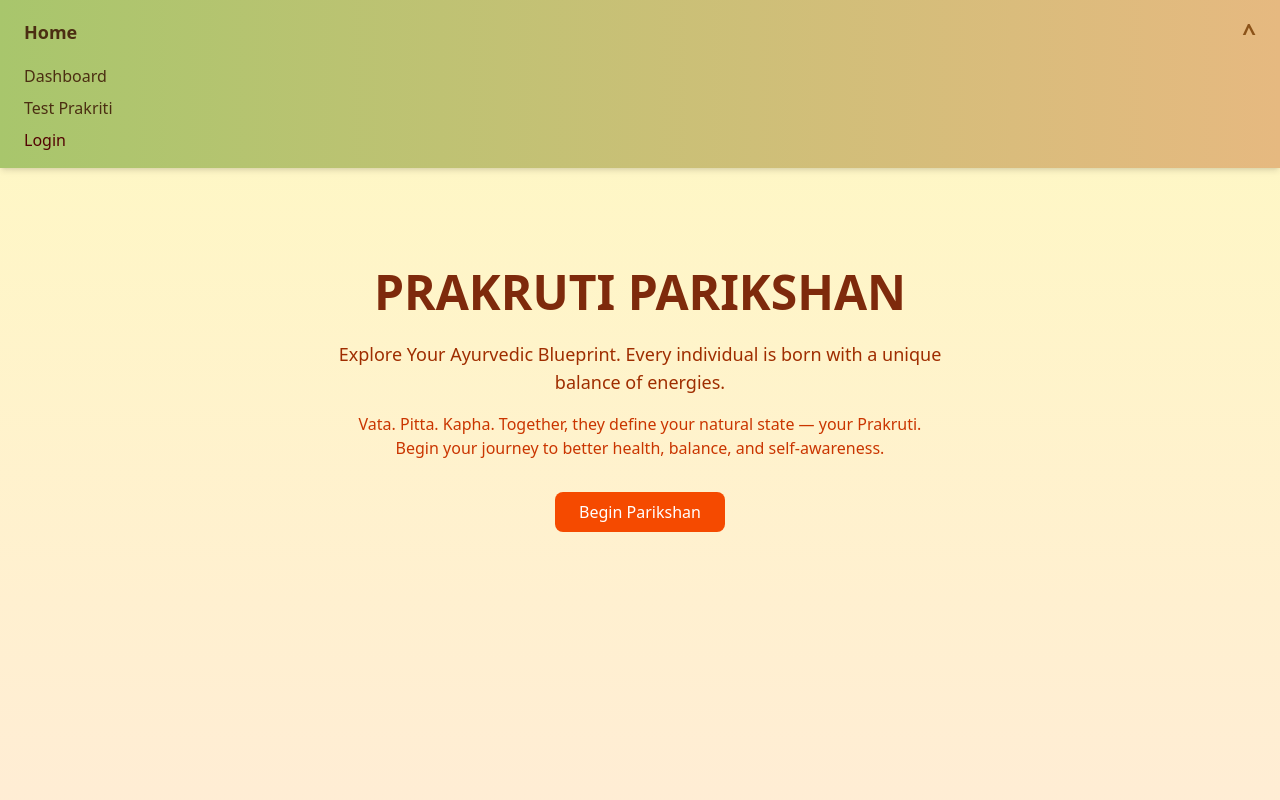
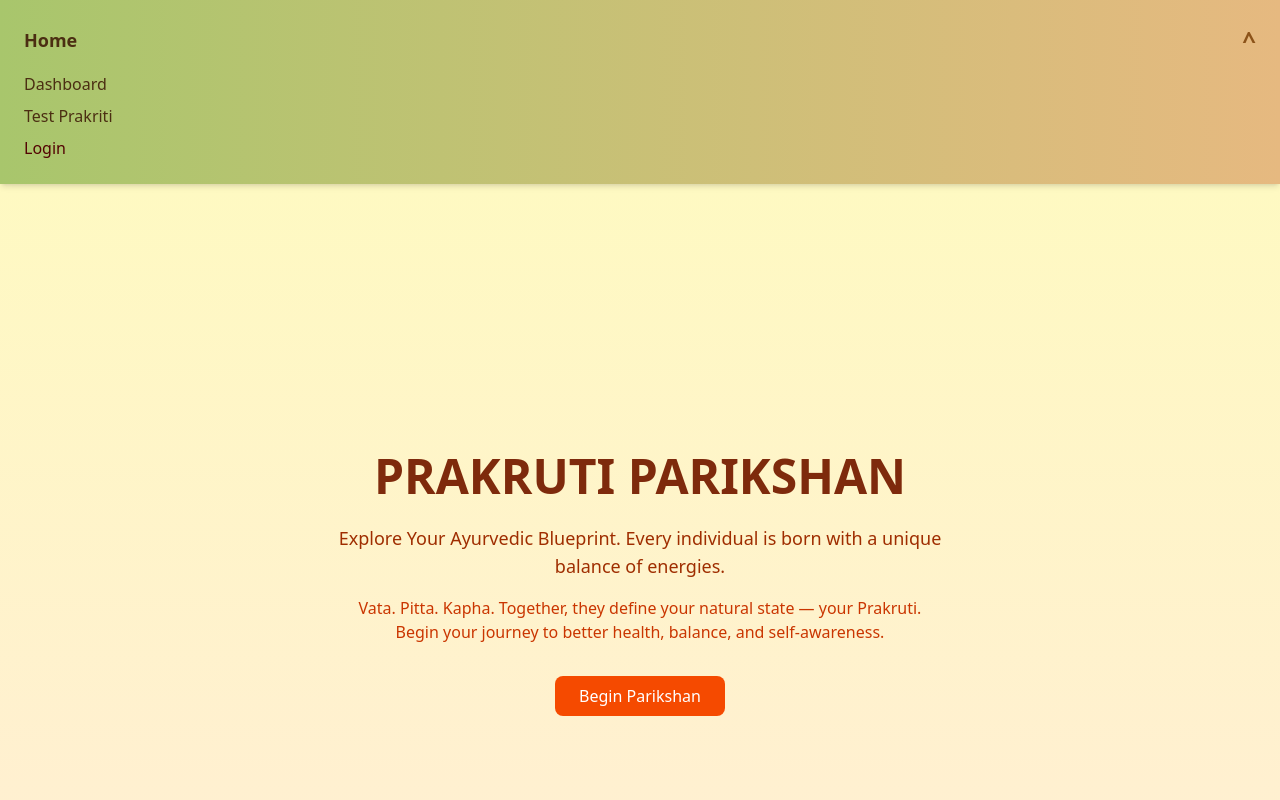
Before and after one commit to ll-harik-ll/prakriti-optimization, a React (Vite) app in the folder source/: page / in a window 1280 px wide. Shown: the top 800 px of the page. Built offline with nearby package versions, Linux system fonts and the light colour scheme; no server answers.

Commit message:
Styling Fixes; Added Dual and TriDosha descriptions-- GOOD TO GO

```diff
--- a/source/src/pages/Layout.jsx
+++ b/source/src/pages/Layout.jsx
@@ -3,12 +3,12 @@ import { Outlet } from 'react-router-dom';
 
 const Layout = () => {
     return (
-        <>
+        <div className='flex flex-col min-h-screen'>
             <Navbar />
-            <main>
+            <main className='flex-grow'>
                 <Outlet />
             </main>
-        </>
+        </div>
     );
 }
 
--- a/source/src/pages/Navbar/Navbar.jsx
+++ b/source/src/pages/Navbar/Navbar.jsx
@@ -55,7 +55,7 @@ function Navbar() {
     return (
         <nav
             className={`
-                bg-gradient-to-r from-[#a8c66c] to-[#e6b980] px-6 py-4 shadow-md fixed top-0 w-full z-50 transition-transform duration-500 ease-in-out
+                bg-gradient-to-r from-[#a8c66c] to-[#e6b980] p-6 shadow-md sticky top-0 w-full z-50 transition-transform duration-500 ease-in-out
                 ${isVisible ? 'translate-y-0' : '-translate-y-full'}
             `}
         >
@@ -71,7 +71,7 @@ function Navbar() {
             <div
                 className={`
                     transform transition-all duration-500 ease-in-out overflow-hidden
-                    ${isOpen ? 'opacity-100 max-h-40 translate-y-0' : 'opacity-0 max-h-0 -translate-y-2'}
+                    ${isOpen ? 'opacity-100 max-h-42 translate-y-0' : 'opacity-0 max-h-0 -translate-y-2'}
                 `}
             >
                 <div className="mt-4 flex flex-col space-y-2 text-[#4b2e12]">
--- a/source/src/pages/Quiz/Start.jsx
+++ b/source/src/pages/Quiz/Start.jsx
@@ -3,11 +3,11 @@ import { useNavigate } from 'react-router-dom';
 const StartPage = () => {
     const navigate = useNavigate();
     return (
-        <div className="flex flex-col items-center justify-center min-h-screen mt-20 px-4">
-            <h2 className="text-3xl font-semibold text-gray-800 mb-6">Ready to Start ?</h2>
+        <div className="flex flex-col items-center justify-center -m-20 min-h-screen px-4">
+            <h2 className="text-3xl font-semibold text-gray-800">Ready to Start ?</h2>
             <button
                 onClick={() => {navigate('/Quiz')}}
-                className="bg-gradient-to-r from-[#a8c66c] to-[#e6b980] text-white font-medium px-6 py-3 rounded-2xl shadow hover:scale-105 transform transition"
+                className="bg-gradient-to-r from-[#a8c66c] to-[#e6b980] text-white font-medium m-6 px-6 py-3 rounded-2xl shadow hover:scale-105 transform transition"
             >
                 Start
             </button>
--- a/source/src/pages/Reports/Report.jsx
+++ b/source/src/pages/Reports/Report.jsx
@@ -1,7 +1,7 @@
 import {useState} from 'react';
 import{useNavigate} from 'react-router-dom';
 
-const buttonClass = "px-6 py-2 bg-orange-600 text-white rounded-lg hover:bg-orange-700 transition"
+const buttonClass = "px-6 py-2 bg-orange-600 text-white rounded-lg w-fit hover:bg-orange-700 transition"
 
 const Report = () => {
     const [report, setReport] = useState([]);
@@ -22,16 +22,16 @@ const Report = () => {
     };
 
     return (
-        <div className='mt-44'>
-            <h1>RESPONSE STORED SUCCESSFULLY</h1>
+        <div className='-mt-20 flex flex-col justify-center items-center text-center space-y-8 min-h-screen'>
+            {/* <h1>RESPONSE STORED SUCCESSFULLY</h1> */}
             <button onClick={fetchReport} className={buttonClass}>GET YOUR REPORTS</button>
 
-            <div>
+            <div className='flex justify-center space-x-8'>
                 {report.length === 0 ? (
                     <p>No reports found.</p>
                 ) : (
                     report.map((rep, index) => (
-                        <div key={index}>
+                        <div key={index} >
                             <p>NAME: {rep.name}</p>
                             <button onClick={() => navigate('/ReportImage', { state: { report: rep } })} className={buttonClass}>
                                 SEE YOUR PRAKRUTI
--- a/source/src/pages/Reports/ReportImage.jsx
+++ b/source/src/pages/Reports/ReportImage.jsx
@@ -2,7 +2,7 @@ import { useState } from 'react';
 import { useNavigate, useLocation } from 'react-router-dom';
 import { jsPDF } from 'jspdf';
 
-const buttonClass = "px-6 py-2 bg-orange-600 text-white rounded-lg hover:bg-orange-700 transition"
+const buttonClass = "px-6 py-2 my-4 bg-orange-600 text-white rounded-lg hover:bg-orange-700 transition"
 
 const ReportImage = () => {
     const location = useLocation();
@@ -69,7 +69,7 @@ const ReportImage = () => {
 
 
     return (
-        <div className='mt-56'>
+        <div className='-mt-50 flex flex-col justify-center items-center text-center space-y-8 min-h-screen'>
             <h2>NAME: {report.name}</h2>
             <button onClick={GetDoshaDesc} className={buttonClass}>WATCH YOUR PRAKRUTI</button>
 
--- a/source/src/pages/Results/Result.jsx
+++ b/source/src/pages/Results/Result.jsx
@@ -31,7 +31,7 @@ const ResultPage = () => {
     console.log("responses state in render:", responses);
 
     return (
-        <div className="mt-40 px-6 max-w-3xl mx-auto space-y-8">
+        <div className="my-12 px-6 max-w-3xl mx-auto space-y-8">
             <h2 className="text-3xl font-bold text-center text-[#2f3e46]">Your Quiz Report</h2>
             <div className="space-y-6">
             {
```
